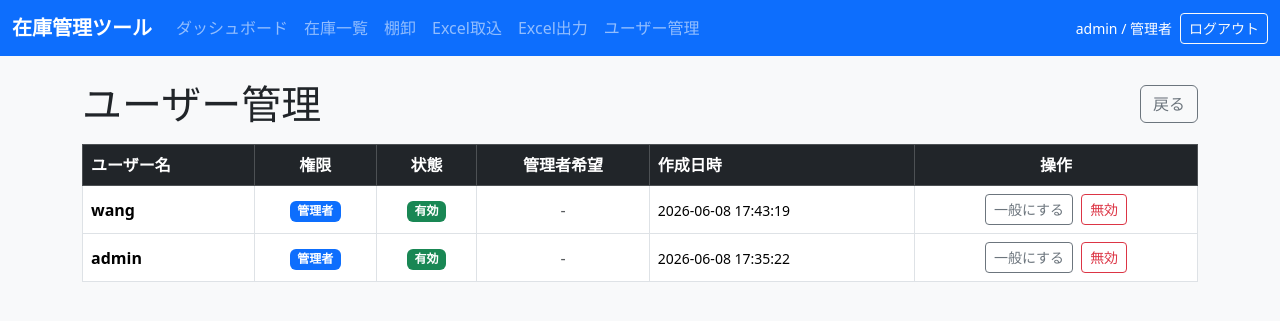
After one commit to 970628809/Inventory, a Flask app: page /users in a window 1280 px wide. The commit adds this page. Shown: the top 321 px of the page. Run offline with Flask 3, Linux system fonts and the light colour scheme; a user stored in the database is signed in; data comes from the database, SQL or seed files in the repository; both versions use the stored data as it was after the commit.

Commit message:
add admin power

```diff
--- a/inventory_app/app.py
+++ b/inventory_app/app.py
@@ -52,6 +52,8 @@ USER_COLUMNS = {
     "username": "TEXT NOT NULL UNIQUE",
     "password_hash": "TEXT NOT NULL",
     "role": "TEXT NOT NULL DEFAULT 'user'",
+    "is_active": "INTEGER NOT NULL DEFAULT 1",
+    "admin_requested": "INTEGER NOT NULL DEFAULT 0",
     "created_at": "TEXT NOT NULL",
 }
 
@@ -112,10 +114,16 @@ def ensure_user_table(conn):
             username TEXT NOT NULL UNIQUE,
             password_hash TEXT NOT NULL,
             role TEXT NOT NULL DEFAULT 'user',
+            is_active INTEGER NOT NULL DEFAULT 1,
+            admin_requested INTEGER NOT NULL DEFAULT 0,
             created_at TEXT NOT NULL
         )
         """.format(pk=sql_type("pk"))
     )
+    existing_columns = column_names("users")
+    for name, definition in USER_COLUMNS.items():
+        if name not in existing_columns:
+            conn.execute(f"ALTER TABLE users ADD COLUMN {name} {definition}")
     conn.commit()
 
 
@@ -129,8 +137,8 @@ def ensure_initial_admin(conn):
         return
     now = datetime.now().strftime("%Y-%m-%d %H:%M:%S")
     conn.execute(
-        "INSERT INTO users (username, password_hash, role, created_at) VALUES (?, ?, ?, ?)",
-        (username, generate_password_hash(password), "admin", now),
+        "INSERT INTO users (username, password_hash, role, is_active, admin_requested, created_at) VALUES (?, ?, ?, ?, ?, ?)",
+        (username, generate_password_hash(password), "admin", 1, 0, now),
     )
     conn.commit()
 
@@ -241,14 +249,58 @@ def login():
             user = conn.execute("SELECT * FROM users WHERE username = ?", (username,)).fetchone()
         finally:
             conn.close()
-        if user and check_password_hash(user["password_hash"], password):
+        if user and not user["is_active"]:
+            error_message = "このアカウントは無効です。管理者に確認してください。"
+        elif user and check_password_hash(user["password_hash"], password):
             session.clear()
             session["user_id"] = user["id"]
             session["role"] = user["role"]
             return redirect(request.args.get("next") or url_for("dashboard"))
-        error_message = "ユーザー名またはパスワードが正しくありません。"
+        else:
+            error_message = "ユーザー名またはパスワードが正しくありません。"
 
     return render_template("login.html", error_message=error_message)
+
+
+@app.route("/register", methods=["GET", "POST"])
+def register():
+    if g.get("user"):
+        return redirect(url_for("dashboard"))
+
+    error_message = None
+    form_data = {}
+    if request.method == "POST":
+        form_data = request.form.to_dict()
+        username = request.form.get("username", "").strip()
+        password = request.form.get("password", "")
+        password_confirm = request.form.get("password_confirm", "")
+        admin_requested = 1 if request.form.get("admin_requested") == "1" else 0
+
+        if not username:
+            error_message = "ユーザー名を入力してください。"
+        elif len(password) < 8:
+            error_message = "パスワードは8文字以上で入力してください。"
+        elif password != password_confirm:
+            error_message = "確認用パスワードが一致しません。"
+        else:
+            conn = get_db_connection()
+            try:
+                existing = conn.execute("SELECT id FROM users WHERE username = ?", (username,)).fetchone()
+                if existing:
+                    error_message = "同じユーザー名がすでに使われています。"
+                else:
+                    now = datetime.now().strftime("%Y-%m-%d %H:%M:%S")
+                    conn.execute(
+                        "INSERT INTO users (username, password_hash, role, is_active, admin_requested, created_at) VALUES (?, ?, ?, ?, ?, ?)",
+                        (username, generate_password_hash(password), "user", 1, admin_requested, now),
+                    )
+                    conn.commit()
+                    flash("アカウントを作成しました。ログインしてください。", "success")
+                    return redirect(url_for("login"))
+            finally:
+                conn.close()
+
+    return render_template("register.html", error_message=error_message, form_data=form_data)
 
 
 @app.route("/logout")
@@ -256,6 +308,50 @@ def logout():
     session.clear()
     flash("ログアウトしました。", "success")
     return redirect(url_for("login"))
+
+
+@app.route("/users", methods=["GET", "POST"])
+@admin_required
+def users():
+    conn = get_db_connection()
+    if request.method == "POST":
+        user_id = request.form.get("user_id", type=int)
+        action = request.form.get("action")
+        target = conn.execute("SELECT * FROM users WHERE id = ?", (user_id,)).fetchone()
+        if target is None:
+            flash("ユーザーが見つかりません。", "danger")
+        elif target["id"] == g.user["id"] and action in ["deactivate", "make_user"]:
+            flash("自分自身の管理者権限や有効状態は変更できません。", "danger")
+        elif action == "make_admin":
+            conn.execute(
+                "UPDATE users SET role = ?, admin_requested = ? WHERE id = ?",
+                ("admin", 0, user_id),
+            )
+            conn.commit()
+            flash("管理者権限を付与しました。", "success")
+        elif action == "make_user":
+            conn.execute(
+                "UPDATE users SET role = ?, admin_requested = ? WHERE id = ?",
+                ("user", 0, user_id),
+            )
+            conn.commit()
+            flash("普通ユーザーに変更しました。", "success")
+        elif action == "activate":
+            conn.execute("UPDATE users SET is_active = ? WHERE id = ?", (1, user_id))
+            conn.commit()
+            flash("ユーザーを有効にしました。", "success")
+        elif action == "deactivate":
+            conn.execute("UPDATE users SET is_active = ? WHERE id = ?", (0, user_id))
+            conn.commit()
+            flash("ユーザーを無効にしました。", "success")
+        else:
+            flash("操作が無効です。", "danger")
+        conn.close()
+        return redirect(url_for("users"))
+
+    rows = conn.execute("SELECT id, username, role, is_active, admin_requested, created_at FROM users ORDER BY created_at DESC, username ASC").fetchall()
+    conn.close()
+    return render_template("users.html", users=rows)
 
 
 def parse_search_args():
--- a/inventory_app/templates/base.html
+++ b/inventory_app/templates/base.html
@@ -19,6 +19,7 @@
             {% if is_admin %}
               <li class="nav-item"><a class="nav-link" href="/excel_import">Excel取込</a></li>
               <li class="nav-item"><a class="nav-link" href="/excel_export">Excel出力</a></li>
+              <li class="nav-item"><a class="nav-link" href="{{ url_for('users') }}">ユーザー管理</a></li>
             {% endif %}
           </ul>
           {% if current_user %}
--- a/inventory_app/templates/login.html
+++ b/inventory_app/templates/login.html
@@ -19,6 +19,9 @@
             <input type="password" name="password" class="form-control" required>
           </div>
           <button type="submit" class="btn btn-primary w-100">ログイン</button>
+          <div class="text-center mt-3">
+            <a href="{{ url_for('register') }}">アカウント申請</a>
+          </div>
         </div>
       </form>
     </div>
--- /dev/null
+++ b/inventory_app/templates/users.html
@@ -0,0 +1,78 @@
+{% extends 'base.html' %}
+{% block content %}
+  <div class="d-flex justify-content-between align-items-center mb-3">
+    <h1 class="mb-0">ユーザー管理</h1>
+    <a href="{{ url_for('dashboard') }}" class="btn btn-outline-secondary">戻る</a>
+  </div>
+
+  <div class="table-responsive">
+    <table class="table table-bordered table-hover align-middle">
+      <thead class="table-dark">
+        <tr>
+          <th>ユーザー名</th>
+          <th class="text-center">権限</th>
+          <th class="text-center">状態</th>
+          <th class="text-center">管理者希望</th>
+          <th>作成日時</th>
+          <th class="text-center">操作</th>
+        </tr>
+      </thead>
+      <tbody>
+        {% for user in users %}
+          <tr>
+            <td><strong>{{ user.username }}</strong></td>
+            <td class="text-center">
+              <span class="badge {% if user.role == 'admin' %}bg-primary{% else %}bg-secondary{% endif %}">
+                {{ '管理者' if user.role == 'admin' else '一般' }}
+              </span>
+            </td>
+            <td class="text-center">
+              <span class="badge {% if user.is_active %}bg-success{% else %}bg-danger{% endif %}">
+                {{ '有効' if user.is_active else '無効' }}
+              </span>
+            </td>
+            <td class="text-center">
+              {% if user.admin_requested and user.role != 'admin' %}
+                <span class="badge bg-warning text-dark">希望あり</span>
+              {% else %}
+                <span class="text-muted">-</span>
+              {% endif %}
+            </td>
+            <td><small>{{ user.created_at }}</small></td>
+            <td>
+              <div class="d-flex flex-wrap justify-content-center gap-2">
+                {% if user.role == 'admin' %}
+                  <form method="post">
+                    <input type="hidden" name="user_id" value="{{ user.id }}">
+                    <button type="submit" name="action" value="make_user" class="btn btn-sm btn-outline-secondary">一般にする</button>
+                  </form>
+                {% else %}
+                  <form method="post">
+                    <input type="hidden" name="user_id" value="{{ user.id }}">
+                    <button type="submit" name="action" value="make_admin" class="btn btn-sm btn-outline-primary">管理者にする</button>
+                  </form>
+                {% endif %}
+
+                {% if user.is_active %}
+                  <form method="post">
+                    <input type="hidden" name="user_id" value="{{ user.id }}">
+                    <button type="submit" name="action" value="deactivate" class="btn btn-sm btn-outline-danger">無効</button>
+                  </form>
+                {% else %}
+                  <form method="post">
+                    <input type="hidden" name="user_id" value="{{ user.id }}">
+                    <button type="submit" name="action" value="activate" class="btn btn-sm btn-outline-success">有効</button>
+                  </form>
+                {% endif %}
+              </div>
+            </td>
+          </tr>
+        {% else %}
+          <tr>
+            <td colspan="6" class="text-center text-muted py-4">ユーザーがありません。</td>
+          </tr>
+        {% endfor %}
+      </tbody>
+    </table>
+  </div>
+{% endblock %}
```
Also changed, not shown: inventory_app/init_db.py (+17 -2 lines), inventory_app/templates/register.html (added, +37 -0 lines), inventory_app/inventory.db.
